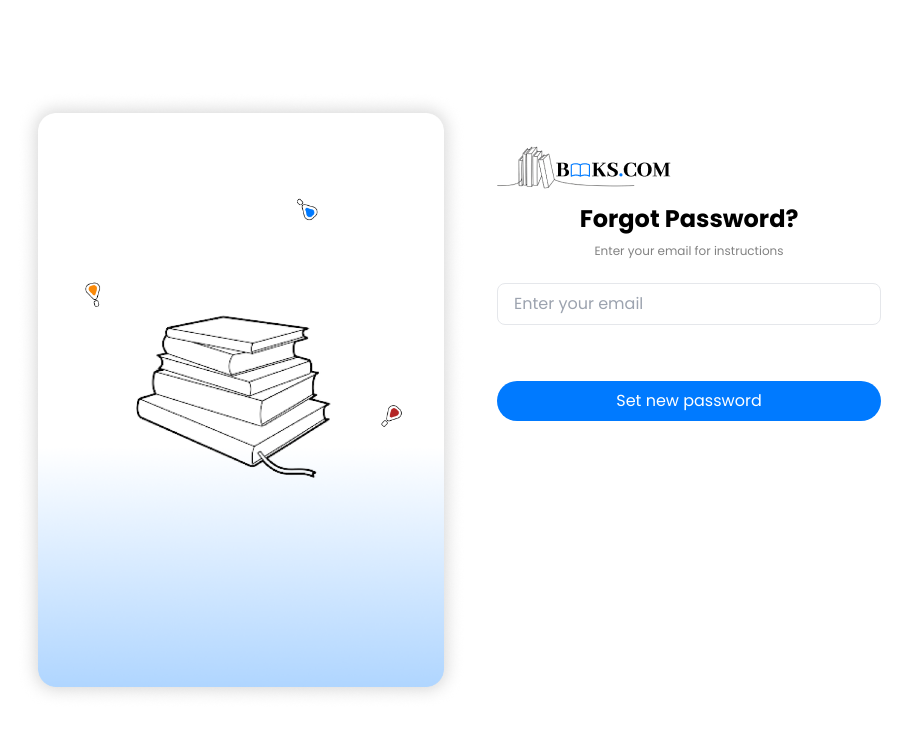
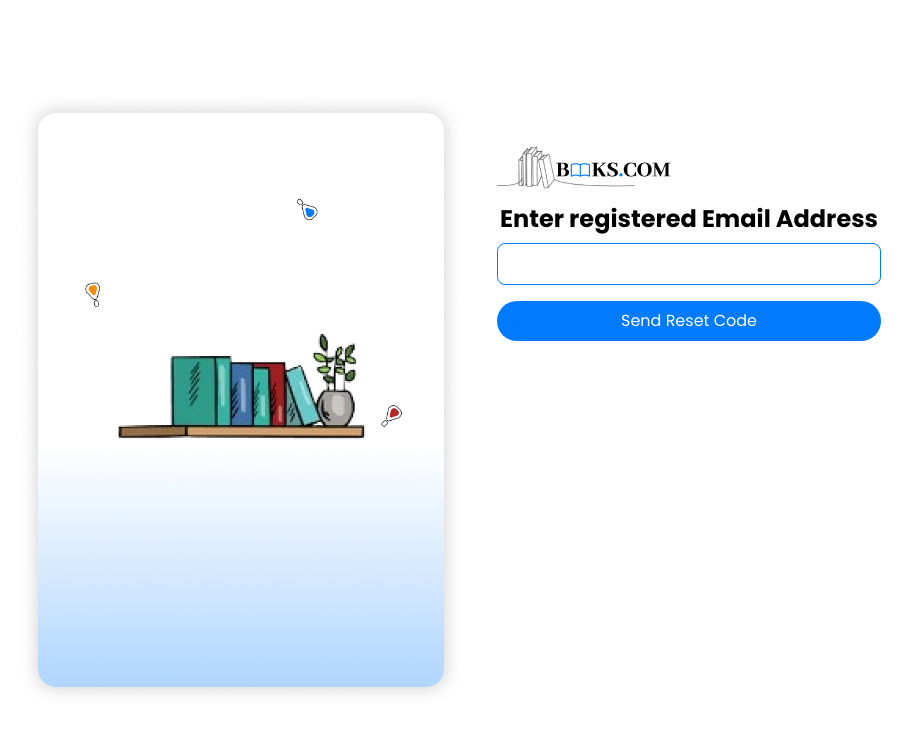
Before and after one commit to ayomideRussianCode/booksdotcom, a React (Create React App) app: page /forgotpassword in a window 1280 px wide. Shown: the top 732 px of the page, without its empty margins (175-1087 px from the left). Built offline with nearby package versions, Linux system fonts and the light colour scheme; a web font is replaced by a local one.

Commit message:
day 19 of 100 days of code

```diff
--- a/package.json
+++ b/package.json
@@ -9,11 +9,13 @@
     "axios": "^1.7.9",
     "date-fns": "^4.1.0",
     "firebase": "^11.1.0",
+    "lucide-react": "^0.474.0",
     "react": "^18.3.1",
     "react-dom": "^18.3.1",
     "react-loading-skeleton": "^3.5.0",
     "react-router-dom": "^7.1.3",
     "react-scripts": "5.0.1",
+    "swiper": "^11.2.1",
     "web-vitals": "^2.1.4"
   },
   "scripts": {
--- a/src/App.jsx
+++ b/src/App.jsx
@@ -26,6 +26,7 @@ import ResendVerification from "./pages/ResendVerification";
 import RoleSelector from "./pages/RoleSelector";
 import CategorySelector from "./pages/CategorySelector";
 import CreatorsProfile from "./pages/CreatorsProfile";
+import ResetCode from "./pages/ResetCode";
 
 const router = createBrowserRouter7(
   createRoutesFromElements7(
@@ -50,6 +51,7 @@ const router = createBrowserRouter7(
       <Route7 path="/roleselection" element={<RoleSelector />} />
       <Route7 path="/categories" element={<CategorySelector />} />
       <Route7 path="/creator" element={<CreatorsProfile />} />
+      <Route7 path="/resetcode" element={<ResetCode />} />
     </Route7>
   )
 );
--- /dev/null
+++ b/src/components/SocialAuth.jsx
@@ -0,0 +1,26 @@
+function SocialAuth() {
+  return (
+    <div className="flex justify-center space-x-4">
+      <button
+        className="py-2 px-8 border rounded-lg hover:bg-gray-50"
+        onClick={() => console.log("Google login")}
+      >
+        <img src="/google.png" alt="Google" className="h-6 w-6" />
+      </button>
+      <button
+        className="py-2 px-8 border rounded-lg hover:bg-gray-50"
+        onClick={() => console.log("Facebook login")}
+      >
+        <img src="/facebook.png" alt="Facebook" className="h-6 w-6" />
+      </button>
+      <button
+        className="py-2 px-8 border rounded-lg hover:bg-gray-50"
+        onClick={() => console.log("Apple login")}
+      >
+        <img src="/basil_apple.png" alt="Apple" className="h-6 w-6" />
+      </button>
+    </div>
+  );
+}
+
+export default SocialAuth;
--- a/src/components/SocialButton.jsx
+++ /dev/null
@@ -1,10 +0,0 @@
-function SocialButton({ iconSrc, altText, onClick }) {
-  <button
-    onClick={onClick}
-    className="px-8 py-2 rounded-lg border-2 border-customAsh flex items-center justify-center"
-  >
-    <img src={iconSrc} alt={altText} className="w-4 h-4" />
-  </button>;
-}
-
-export default SocialButton;
--- a/src/components/SocialButtonsGroup.jsx
+++ /dev/null
@@ -1,21 +0,0 @@
-import SocialButton from "./SocialButton";
-function SocialButtonsGroup() {
-  const socialButtons = [
-    { iconSrc: "/google.png", altText: "Google" },
-    { iconSrc: "/facebook.png", altText: "Facebook" },
-    { iconSrc: "/basil_apple.png", altText: "Apple" },
-  ];
-  return (
-    <div className="flex flex-wrap justify-center gap-4 mb-6">
-      {socialButtons.map((button, index) => (
-        <SocialButton
-          key={index}
-          iconSrc={button.iconSrc}
-          altText={button.altText}
-        />
-      ))}
-    </div>
-  );
-}
-
-export default SocialButtonsGroup;
--- a/src/pages/ForgotPassword.jsx
+++ b/src/pages/ForgotPassword.jsx
@@ -1,46 +1,89 @@
+import { useState } from "react";
+import { useNavigate } from "react-router-dom";
+import axios from "axios";
+import LayOutWrapper from "../components/LayOutWrapper";
+import Illustration from "../components/Illustration";
+import Logo from "../components/Logo";
+import Title from "../components/Title";
+import FormField from "../components/FormField";
+import Button from "../components/Button";
+
 function ForgotPassword() {
+  const [email, setEmail] = useState("");
+  const [loading, setLoading] = useState(false);
+  const [error, setError] = useState("");
+  const [successMessage, setSuccessMessage] = useState("");
+  const navigate = useNavigate();
+
+  const handleForgotPassword = async () => {
+    setLoading(true);
+    setError("");
+    setSuccessMessage("");
+
+    const emailRegex = /^[^\s@]+@[^\s@]+\.[^\s@]+$/;
+    if (!email) {
+      setError("Please enter your email address.");
+      setLoading(false);
+      return;
+    } else if (!emailRegex.test(email)) {
+      setError("Please enter a valid email address.");
+      setLoading(false);
+      return;
+    }
+
+    try {
+      const response = await axios.post(
+        "https://booksdotcom.onrender.com/api/v1/auth/forget",
+        { email }
+      );
+      if (response.status === 200) {
+        setSuccessMessage("Password reset code sent! Please check your email.");
+        setTimeout(() => navigate("/resetcode"), 2000);
+      }
+    } catch (err) {
+      console.error("Resend error:", err.response);
+      setError(
+        err.response?.data?.message ||
+          "Failed to process forgot password request."
+      );
+    } finally {
+      setLoading(false);
+    }
+  };
+  const handleInputChange = (e) => {
+    setEmail(e.target.value);
+    setError("");
+    setSuccessMessage("");
+  };
+
   return (
-    <div className="min-h-screen flex items-center justify-center bg-customWhite font-font1">
-      <div className="flex w-full max-w-4xl  bg-customWhite">
-        <div className="hidden rounded-lg w-1/2 items-center justify-center md:flex">
-          <img
-            src="/forgotpassword.png"
-            alt="Illustration"
-            className="w-full h-auto"
+    <LayOutWrapper>
+      <div className="flex w-full max-w-4xl bg-customWhite">
+        <Illustration src="/SigninImg.png" alt="Forgot Password" />
+        <div className="w-full md:w-1/2 p-8">
+          <Logo src="/Logo.png" alt="BOOKSDOTCOM" />
+          <Title text="Enter registered Email Address" />
+
+          {error && <p className="text-red-500 mb-4">{error}</p>}
+          {successMessage && (
+            <p className="text-green-500 mb-4">{successMessage}</p>
+          )}
+
+          <FormField
+            label="Enter your Email Address"
+            type="email"
+            value={email}
+            onChange={handleInputChange}
+          />
+
+          <Button
+            text={loading ? "Sending..." : "Send Reset Code "}
+            onClick={handleForgotPassword}
+            disabled={loading}
           />
         </div>
-
-        <div className="w-full md:w-1/2 p-8">
-          <div>
-            <img className="hidden md:flex" src="/Logo.png" alt="Logo" />
-          </div>
-          <h2 className="text-2xl pb-2 font-bold text-center text-customBlack">
-            Forgot Password?
-          </h2>
-          <p className="text-xs text-center text-customAsh mb-6">
-            Enter your email for instructions
-          </p>
-
-          <form>
-            <div className="mb-4">
-              <label
-                htmlFor="email"
-                className="block text-customAsh text-sm font-medium"
-              ></label>
-              <input
-                type="email"
-                id="email"
-                placeholder="Enter your email"
-                className="w-full px-4 py-2 border rounded-lg focus:outline-none focus:ring-2 focus:ring-customBlue"
-              />
-            </div>
-            <button className="w-full bg-customBlue text-customWhite py-2 mt-10 rounded-full">
-              Set new password
-            </button>
-          </form>
-        </div>
       </div>
-    </div>
+    </LayOutWrapper>
   );
 }
 
--- a/src/pages/ResendVerification.jsx
+++ b/src/pages/ResendVerification.jsx
@@ -39,6 +39,7 @@ function ResendVerification() {
 
       if (response.status === 200) {
         setSuccessMessage("Verification code resent! Please check your email.");
+        setTimeout(() => navigate("/verify"), 2000);
       }
     } catch (err) {
       console.error("Resend error:", err.response);
@@ -62,7 +63,7 @@ function ResendVerification() {
         <Illustration src="/SigninImg.png" alt="Resend Verification" />
         <div className="w-full md:w-1/2 p-8">
           <Logo src="/Logo.png" alt="BOOKSDOTCOM" />
-          <Title text="Enter registered email" />
+          <Title text="Enter registered Email Address" />
           {error && <p className="text-red-500 mb-4">{error}</p>}
           {successMessage && (
             <p className="text-green-500 mb-4">{successMessage}</p>
@@ -75,7 +76,7 @@ function ResendVerification() {
           />
           <Button
             text={loading ? "Resending..." : "Resend Code"}
-            onClick={() => navigate("/verify")}
+            onClick={handleResend}
             disabled={loading}
           />
         </div>
--- /dev/null
+++ b/src/pages/ResetCode.jsx
@@ -0,0 +1,84 @@
+import axios from "axios";
+import { useState } from "react";
+import { useNavigate } from "react-router-dom";
+import LayOutWrapper from "../components/LayOutWrapper";
+import Illustration from "../components/Illustration";
+import Logo from "../components/Logo";
+import Title from "../components/Title";
+import CodeField from "../components/CodeField";
+
+function ResetCode() {
+  const [loading, setLoading] = useState(false);
+  const [error, setError] = useState("");
+  const navigate = useNavigate();
+
+  async function handleResetCode(code) {
+    if (!code) {
+      setError("Please enter the verification code.");
+      return;
+    }
+
+    setLoading(true);
+    setError("");
+    try {
+      const token = localStorage.getItem("authToken");
+
+      if (!token) {
+        setError("Your session has expired. Please request a new reset code.");
+        setLoading(false);
+        return;
+      }
+
+      const formData = new URLSearchParams();
+      formData.append("otp", code);
+
+      console.log("Sending Request with:");
+      console.log("Token:", token);
+      console.log("OTP:", code);
+      console.log("Using Token:", token);
+
+      const response = await axios.patch(
+        "https://booksdotcom.onrender.com/api/v1/auth/activation",
+        formData,
+        {
+          headers: {
+            "Content-Type": "application/x-www-form-urlencoded",
+            Authorization: `Bearer ${token}`,
+          },
+        }
+      );
+
+      if (response.status === 200) {
+        alert("Verification successful! You can now set a new password.");
+        localStorage.removeItem("authToken");
+      }
+    } catch (err) {
+      console.error("Error details:", err.response);
+      setError(
+        err.response?.data?.message || "An error occurred during verification."
+      );
+    } finally {
+      setLoading(false);
+    }
+  }
+
+  return (
+    <LayOutWrapper>
+      <div className="flex w-full max-w-4xl bg-customWhite">
+        <Illustration src="/SigninImg.png" alt="Sign Up" />
+        <div className="w-full md:w-1/2 p-8">
+          <Logo src="/Logo.png" alt="BOOKSDOTCOM" />
+          <Title text="Enter the verification code sent to your email." />
+          {error && <p className="text-red-500 mb-4">{error}</p>}
+          <CodeField
+            onVerify={handleResetCode}
+            onResend={() => navigate("/setnewpassword")}
+            disabled={loading}
+          />
+        </div>
+      </div>
+    </LayOutWrapper>
+  );
+}
+
+export default ResetCode;
--- a/src/pages/SignUpPage.jsx
+++ b/src/pages/SignUpPage.jsx
@@ -10,7 +10,7 @@ import Divider from "../components/Divider";
 import Form from "../components/Form";
 import Button from "../components/Button";
 import RedirectMessage from "../components/RedirectMessage";
-import SocialButtonsGroup from "../components/SocialButtonsGroup";
+import SocialAuth from "../components/SocialAuth";
 
 function SignUpPage() {
   const [formData, setFormData] = useState({});
@@ -130,7 +130,7 @@ function SignUpPage() {
         <Logo src="/Logo.png" alt="BOOKSDOTCOM" />
         <Title text="Sign Up to BOOKS.COM" />
         <Description text="Create your account with just few steps" />
-        <SocialButtonsGroup />
+        <SocialAuth />
         <Divider text="OR" />
         <Form fields={formFields} checkbox={checkBoxData} />
         <Button text="Sign Up" onClick={handleSubmit} />
```
Also changed, not shown: src/pages/LogInPage.jsx (+36 -4 lines), 1 other file (tests, documents, lock files or other folders).
